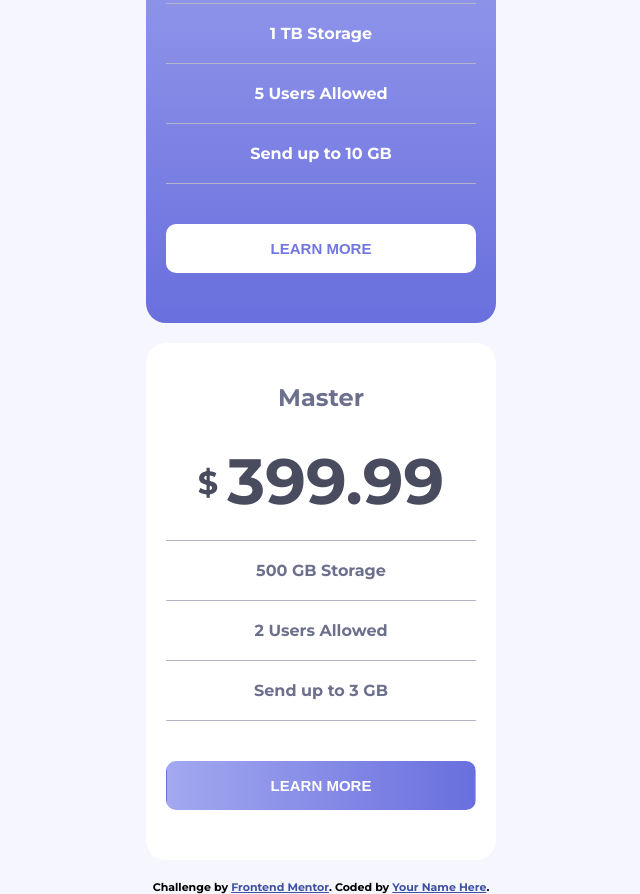
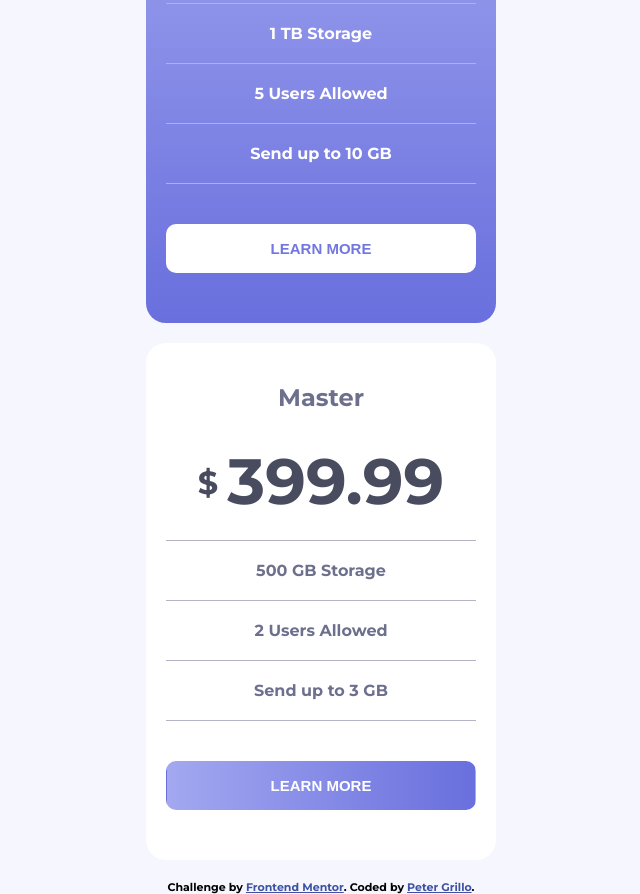
Before and after one commit to PeterGrilloF/lesson3, a plain HTML site: page index.html in a window 1280 px wide. Shown: the part 954-1848 px from the top of the page, without its empty margins (319-959 px from the left). Drawn offline with Linux system fonts and the light colour scheme.

Commit message:
Add files via upload

```diff
--- a/index.html
+++ b/index.html
@@ -75,7 +75,7 @@
 </div>
   <div class="attribution">
     Challenge by <a href="https://www.frontendmentor.io?ref=challenge" target="_blank">Frontend Mentor</a>.
-    Coded by <a href="#">Your Name Here</a>.
+    Coded by <a href="https://www.pgf-design.dk">Peter Grillo</a>.
   </div>
 </body>
 </html>
```
